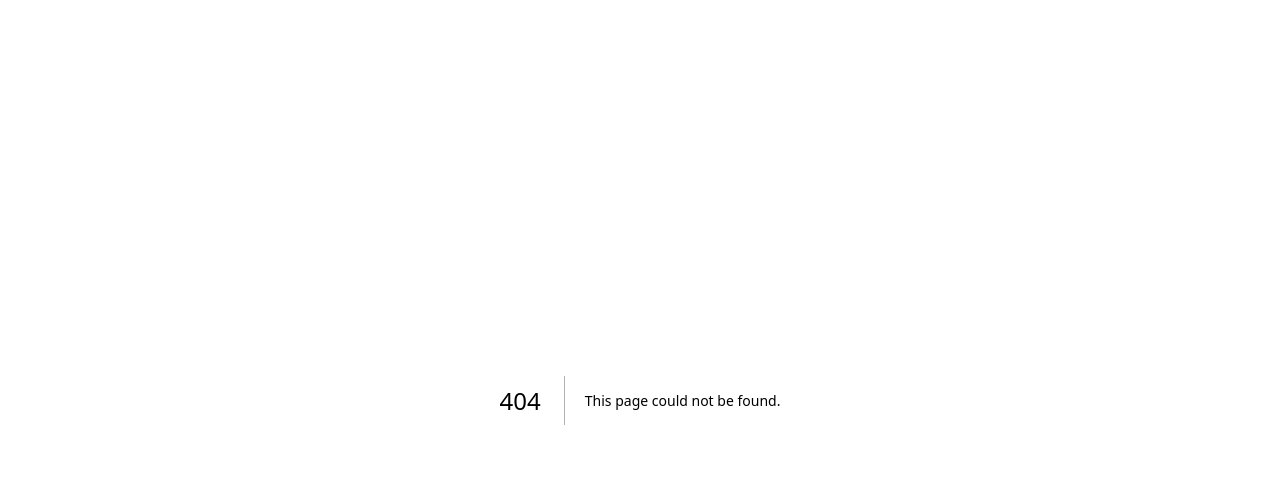
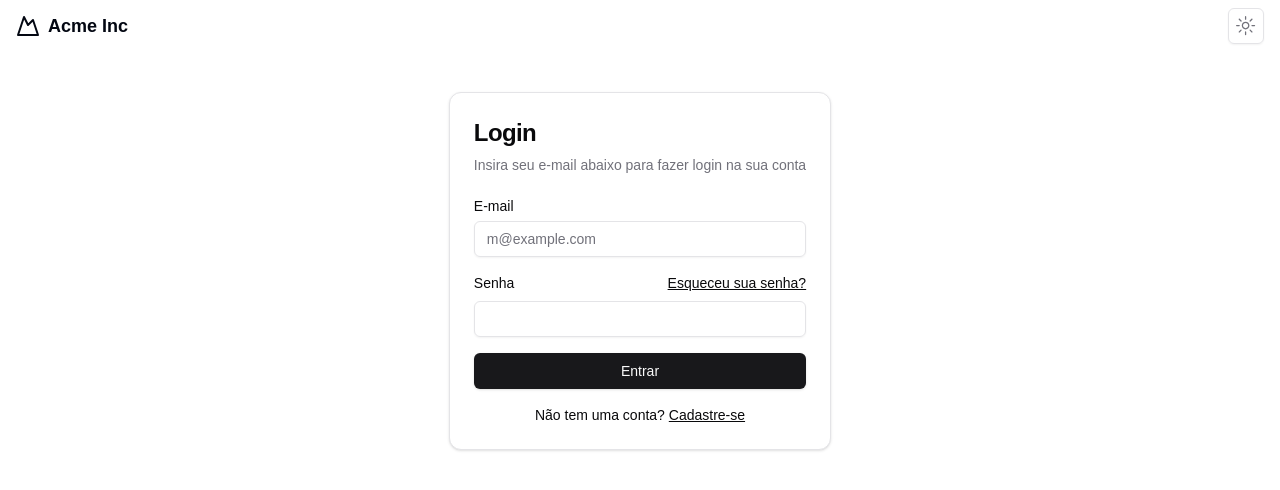
Before and after one commit to TeodoroRaulino/dad-front, a Next.js app: page /auth/signin in a window 1280 px wide. Before the commit this address had no page. Shown: the top 490 px of the page. Built offline with nearby package versions, Linux system fonts and the light colour scheme.

Commit message:
feat: signin page

```diff
--- /dev/null
+++ b/src/app/auth/signin/page.tsx
@@ -0,0 +1,84 @@
+"use client";
+
+import Link from "next/link";
+import { Button } from "@/ui/button";
+import { Input } from "@/ui/input";
+import { Label } from "@/ui/label";
+import {
+  Card,
+  CardContent,
+  CardDescription,
+  CardHeader,
+  CardTitle,
+} from "@/ui/card";
+import * as yup from "yup";
+import { useFormik } from "formik";
+
+export default function Signin() {
+  const schema = yup.object().shape({
+    email: yup.string().email().required(),
+    password: yup.string().required(),
+  });
+
+  const formik = useFormik({
+    initialValues: {
+      email: "",
+      password: "",
+    },
+    validationSchema: schema,
+    onSubmit: async (values) => {
+      console.log(values);
+    },
+  });
+
+  const { values, handleChange, handleSubmit } = formik;
+  return (
+    <Card className="mx-auto max-w-sm">
+      <CardHeader>
+        <CardTitle className="text-2xl">Login</CardTitle>
+        <CardDescription>
+          Insira seu e-mail abaixo para fazer login na sua conta
+        </CardDescription>
+      </CardHeader>
+      <CardContent>
+        <form className="grid gap-4" onSubmit={handleSubmit}>
+          <div className="grid gap-2">
+            <Label htmlFor="email">E-mail</Label>
+            <Input
+              id="email"
+              type="email"
+              placeholder="m@example.com"
+              value={values.email}
+              onChange={handleChange}
+              required
+            />
+          </div>
+          <div className="grid gap-2">
+            <div className="flex items-center">
+              <Label htmlFor="password">Senha</Label>
+              <Link href="#" className="ml-auto inline-block text-sm underline">
+                Esqueceu sua senha?
+              </Link>
+            </div>
+            <Input
+              id="password"
+              type="password"
+              value={values.password}
+              onChange={handleChange}
+              required
+            />
+          </div>
+          <Button type="submit" className="w-full">
+            Entrar
+          </Button>
+        </form>
+        <div className="mt-4 text-center text-sm">
+          Não tem uma conta?{" "}
+          <Link href="#" className="underline">
+            Cadastre-se
+          </Link>
+        </div>
+      </CardContent>
+    </Card>
+  );
+}
--- a/src/app/page.tsx
+++ b/src/app/page.tsx
@@ -1,101 +1,3 @@
-import Image from "next/image";
-
 export default function Home() {
-  return (
-    <div className="grid grid-rows-[20px_1fr_20px] items-center justify-items-center min-h-screen p-8 pb-20 gap-16 sm:p-20 font-[family-name:var(--font-geist-sans)]">
-      <main className="flex flex-col gap-8 row-start-2 items-center sm:items-start">
-        <Image
-          className="dark:invert"
-          src="https://nextjs.org/icons/next.svg"
-          alt="Next.js logo"
-          width={180}
-          height={38}
-          priority
-        />
-        <ol className="list-inside list-decimal text-sm text-center sm:text-left font-[family-name:var(--font-geist-mono)]">
-          <li className="mb-2">
-            Get started by editing{" "}
-            <code className="bg-black/[.05] dark:bg-white/[.06] px-1 py-0.5 rounded font-semibold">
-              src/app/page.tsx
-            </code>
-            .
-          </li>
-          <li>Save and see your changes instantly.</li>
-        </ol>
-
-        <div className="flex gap-4 items-center flex-col sm:flex-row">
-          <a
-            className="rounded-full border border-solid border-transparent transition-colors flex items-center justify-center bg-foreground text-background gap-2 hover:bg-[#383838] dark:hover:bg-[#ccc] text-sm sm:text-base h-10 sm:h-12 px-4 sm:px-5"
-            href="https://vercel.com/new?utm_source=create-next-app&utm_medium=appdir-template-tw&utm_campaign=create-next-app"
-            target="_blank"
-            rel="noopener noreferrer"
-          >
-            <Image
-              className="dark:invert"
-              src="https://nextjs.org/icons/vercel.svg"
-              alt="Vercel logomark"
-              width={20}
-              height={20}
-            />
-            Deploy now
-          </a>
-          <a
-            className="rounded-full border border-solid border-black/[.08] dark:border-white/[.145] transition-colors flex items-center justify-center hover:bg-[#f2f2f2] dark:hover:bg-[#1a1a1a] hover:border-transparent text-sm sm:text-base h-10 sm:h-12 px-4 sm:px-5 sm:min-w-44"
-            href="https://nextjs.org/docs?utm_source=create-next-app&utm_medium=appdir-template-tw&utm_campaign=create-next-app"
-            target="_blank"
-            rel="noopener noreferrer"
-          >
-            Read our docs
-          </a>
-        </div>
-      </main>
-      <footer className="row-start-3 flex gap-6 flex-wrap items-center justify-center">
-        <a
-          className="flex items-center gap-2 hover:underline hover:underline-offset-4"
-          href="https://nextjs.org/learn?utm_source=create-next-app&utm_medium=appdir-template-tw&utm_campaign=create-next-app"
-          target="_blank"
-          rel="noopener noreferrer"
-        >
-          <Image
-            aria-hidden
-            src="https://nextjs.org/icons/file.svg"
-            alt="File icon"
-            width={16}
-            height={16}
-          />
-          Learn
-        </a>
-        <a
-          className="flex items-center gap-2 hover:underline hover:underline-offset-4"
-          href="https://vercel.com/templates?framework=next.js&utm_source=create-next-app&utm_medium=appdir-template-tw&utm_campaign=create-next-app"
-          target="_blank"
-          rel="noopener noreferrer"
-        >
-          <Image
-            aria-hidden
-            src="https://nextjs.org/icons/window.svg"
-            alt="Window icon"
-            width={16}
-            height={16}
-          />
-          Examples
-        </a>
-        <a
-          className="flex items-center gap-2 hover:underline hover:underline-offset-4"
-          href="https://nextjs.org?utm_source=create-next-app&utm_medium=appdir-template-tw&utm_campaign=create-next-app"
-          target="_blank"
-          rel="noopener noreferrer"
-        >
-          <Image
-            aria-hidden
-            src="https://nextjs.org/icons/globe.svg"
-            alt="Globe icon"
-            width={16}
-            height={16}
-          />
-          Go to nextjs.org →
-        </a>
-      </footer>
-    </div>
-  );
+  return <div />;
 }
```
